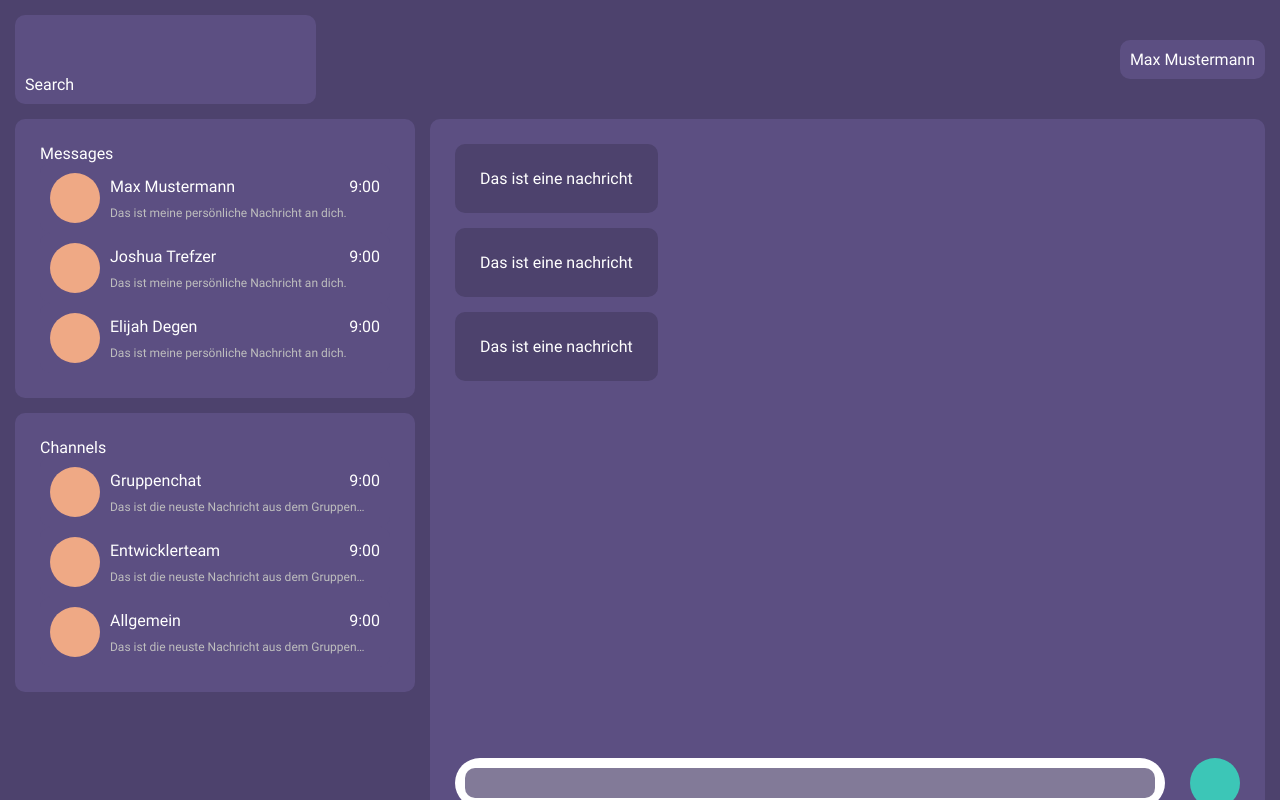
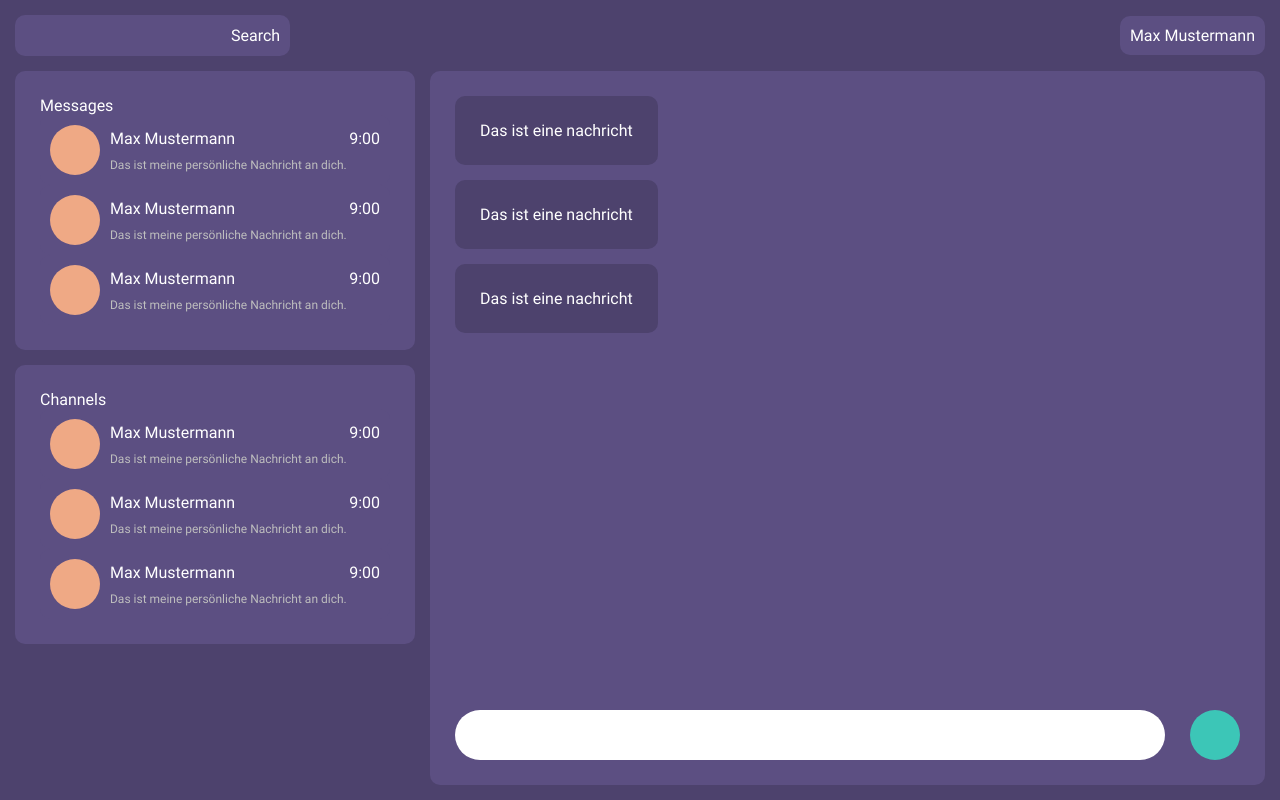
Before and after one commit to elidegen/bubbles, an Angular app: page /home in a window 1280 px wide. Built offline with nearby package versions, Linux system fonts and the light colour scheme.

Commit message:
new components and library.css update

```diff
--- /dev/null
+++ b/src/app/channel-preview/channel-preview.component.html
@@ -0,0 +1,10 @@
+<div class="msg-preview card">
+    <div class="img"></div>
+    <div class="text-wrapper">
+        <div class="upper-text">
+            <span class="name">Max Mustermann</span>
+            <div class="time"> 9:00</div>
+        </div>
+        <span class="msg">Das ist meine persönliche Nachricht an dich.</span>
+    </div>
+</div>
--- /dev/null
+++ b/src/app/channel-preview/channel-preview.component.scss
@@ -0,0 +1,41 @@
+@import '../library.scss';
+
+.msg-preview {
+    @include center();
+    gap: 10px;
+    padding: 10px;
+    cursor: pointer;
+
+    &:hover {
+        filter: brightness(0.9);
+    }
+
+    .img {
+        min-height: 50px;
+        min-width: 50px;
+        background-color: $color3;
+    }
+
+    .text-wrapper {
+        @include center-column($ai: flex-start);
+        gap: 10px;
+        width: 100%;
+    }
+
+    .upper-text {
+        @include center($jc: space-between);
+        width: 100%;
+
+        .name {
+            @extend .white-space;
+        }
+    }
+
+    .msg {
+        @extend .small-font;
+        @extend .white-space;
+        max-width: 260px;
+        color: rgb(190, 190, 190);
+        overflow: hidden;
+    }
+}
--- a/src/app/home/home.component.html
+++ b/src/app/home/home.component.html
@@ -15,98 +15,27 @@
                 <p>Messages</p>
 
                 <!-- eigener component? -->
-                <div class="msg-preview card">
-                    <div class="img"></div>
-                    <div class="text-wrapper">
-                        <div class="upper-text">
-                            <span class="name">Max Mustermann</span>
-                            <div class="time"> 9:00</div>
-                        </div>
-                        <span class="msg">Das ist meine persönliche Nachricht an dich.</span>
-                    </div>
-                </div>
+                <app-channel-preview></app-channel-preview>
+                <app-channel-preview></app-channel-preview>
+                <app-channel-preview></app-channel-preview>
                 <!-- bis hier -->
-
-                <div class="msg-preview card">
-                    <div class="img"></div>
-                    <div class="text-wrapper">
-                        <div class="upper-text">
-                            <span class="name">Joshua Trefzer</span>
-                            <div class="time"> 9:00</div>
-                        </div>
-                        <span class="msg">Das ist meine persönliche Nachricht an dich.</span>
-                    </div>
-                </div>
-
-                <div class="msg-preview card">
-                    <div class="img"></div>
-                    <div class="text-wrapper">
-                        <div class="upper-text">
-                            <span class="name">Elijah Degen</span>
-                            <div class="time"> 9:00</div>
-                        </div>
-                        <span class="msg">Das ist meine persönliche Nachricht an dich.</span>
-                    </div>
-                </div>
 
             </div>
             <div class="card">
                 <p>Channels</p>
 
-                <div class="msg-preview card">
-                    <div class="img"></div>
-                    <div class="text-wrapper">
-                        <div class="upper-text">
-                            <span class="name">Gruppenchat</span>
-                            <div class="time"> 9:00</div>
-                        </div>
-                        <span class="msg">Das ist die neuste Nachricht aus dem Gruppenchat. Diese nachricht ist leider
-                            ziemlich lang also brauchen wir den whitespace nowrap</span>
-                    </div>
-                </div>
-
-                <div class="msg-preview card">
-                    <div class="img"></div>
-                    <div class="text-wrapper">
-                        <div class="upper-text">
-                            <span class="name">Entwicklerteam</span>
-                            <div class="time"> 9:00</div>
-                        </div>
-                        <span class="msg">Das ist die neuste Nachricht aus dem Gruppenchat. Diese nachricht ist leider
-                            ziemlich lang also brauchen wir den whitespace nowrap</span>
-                    </div>
-                </div>
-
-                <div class="msg-preview card">
-                    <div class="img"></div>
-                    <div class="text-wrapper">
-                        <div class="upper-text">
-                            <span class="name">Allgemein</span>
-                            <div class="time"> 9:00</div>
-                        </div>
-                        <span class="msg">Das ist die neuste Nachricht aus dem Gruppenchat. Diese nachricht ist leider
-                            ziemlich lang also brauchen wir den whitespace nowrap</span>
-                    </div>
-                </div>
+                <app-channel-preview></app-channel-preview>
+                <app-channel-preview></app-channel-preview>
+                <app-channel-preview></app-channel-preview>
 
             </div>
         </div>
 
         <div class="card chat-wrapper">
             <div class="chat-messages-wrapper">
-                <!-- eigener component? -->
-                <div class="msg card">
-                    <p>Das ist eine nachricht</p>
-                </div>
-
-                <div class="msg card">
-                    <p>Das ist eine nachricht</p>
-                </div>
-
-                <div class="msg card">
-                    <p>Das ist eine nachricht</p>
-                </div>
-                <!-- bis hier -->
+                <app-message></app-message>
+                <app-message></app-message>
+                <app-message></app-message>
             </div>
 
             <!-- eigener component? -->
--- a/src/app/home/home.component.scss
+++ b/src/app/home/home.component.scss
@@ -37,45 +37,7 @@
     height: fit-content;
 }
 
-.msg-preview {
-    @include center();
-    gap: 10px;
-    padding: 10px;
-    cursor: pointer;
 
-    &:hover {
-        filter: brightness(0.9);
-    }
-
-    .img {
-        min-height: 50px;
-        min-width: 50px;
-        background-color: $color3;
-    }
-
-    .text-wrapper {
-        @include center-column($ai: flex-start);
-        gap: 10px;
-        width: 100%;
-    }
-
-    .upper-text {
-        @include center($jc: space-between);
-        width: 100%;
-
-        .name {
-            @extend .white-space;
-        }
-    }
-
-    .msg {
-        @extend .small-font;
-        @extend .white-space;
-        max-width: 260px;
-        color: rgb(190, 190, 190);
-        overflow: hidden;
-    }
-}
 
 .chat-wrapper {
     @include center-column($jc: space-between, $ai: unset);
@@ -84,11 +46,6 @@
 .chat-messages-wrapper {
     @include center-column($ai: flex-start);
     gap: 15px;
-
-    .msg {
-        background-color: $color1 !important;
-        width: fit-content;
-    }
 }
 
 .input-wrapper {
--- a/src/app/home/home.component.ts
+++ b/src/app/home/home.component.ts
@@ -1,10 +1,13 @@
 import { Component } from '@angular/core';
 import { DummyService } from '../services/dummy.service';
+import { MessageComponent } from '../message/message.component';
+import { ChannelPreviewComponent } from '../channel-preview/channel-preview.component';
+
 
 @Component({
   selector: 'app-home',
   standalone: true,
-  imports: [],
+  imports: [MessageComponent, ChannelPreviewComponent],
   templateUrl: './home.component.html',
   styleUrl: './home.component.scss'
 })
--- a/src/app/library.scss
+++ b/src/app/library.scss
@@ -15,6 +15,14 @@ $color5: #FFFFFF;
     justify-content: $jc;
     align-items: $ai;
     flex-direction: $fd;
+}
+
+@mixin d-flex($display: flex, $jc: flex-start, $ai: center, $fd: column, $g: 0) {
+    display: $display;
+    justify-content: $jc;
+    align-items: $ai;
+    flex-direction: $fd;
+    gap: $g;
 }
 
 @mixin full-width($padding: 0px, $margin: 0px, $height: 50px) {
@@ -52,27 +60,6 @@ $color5: #FFFFFF;
     &:hover {
         filter: brightness(0.8);
     }
-}
-
-input {
-    background-color: $color1;
-    border: 1px solid $color1;
-    width: 90%;
-    height: 50px;
-    padding: 15px;
-    @extend .border-radius;
-    opacity: 0.7;
-}
-
-input:focus {
-    border: 1px solid $color1;
-    outline: 0;
-    opacity: 1;
-}
-
-input::placeholder {
-    color: $color5;
-    opacity: 0.4;
 }
 
 
--- a/src/app/login/login.component.scss
+++ b/src/app/login/login.component.scss
@@ -29,3 +29,24 @@
 .hide {
     transform: translateY(200%);
 }
+
+input {
+    background-color: $color1;
+    border: 1px solid $color1;
+    width: 90%;
+    height: 50px;
+    padding: 15px;
+    @extend .border-radius;
+    opacity: 0.7;
+}
+
+input:focus {
+    border: 1px solid $color1;
+    outline: 0;
+    opacity: 1;
+}
+
+input::placeholder {
+    color: $color5;
+    opacity: 0.4;
+}
--- /dev/null
+++ b/src/app/message/message.component.html
@@ -0,0 +1,3 @@
+<div class="msg card">
+    <p>Das ist eine nachricht</p>
+</div>
--- /dev/null
+++ b/src/app/message/message.component.scss
@@ -0,0 +1,6 @@
+@import '../library.scss';
+
+.msg {
+    background-color: $color1 !important;
+    width: fit-content;
+}
```
Also changed, not shown: src/app/channel-preview/channel-preview.component.ts (added, +12 -0 lines), src/app/message/message.component.ts (added, +12 -0 lines), 2 other files (tests, documents, lock files or other folders).
